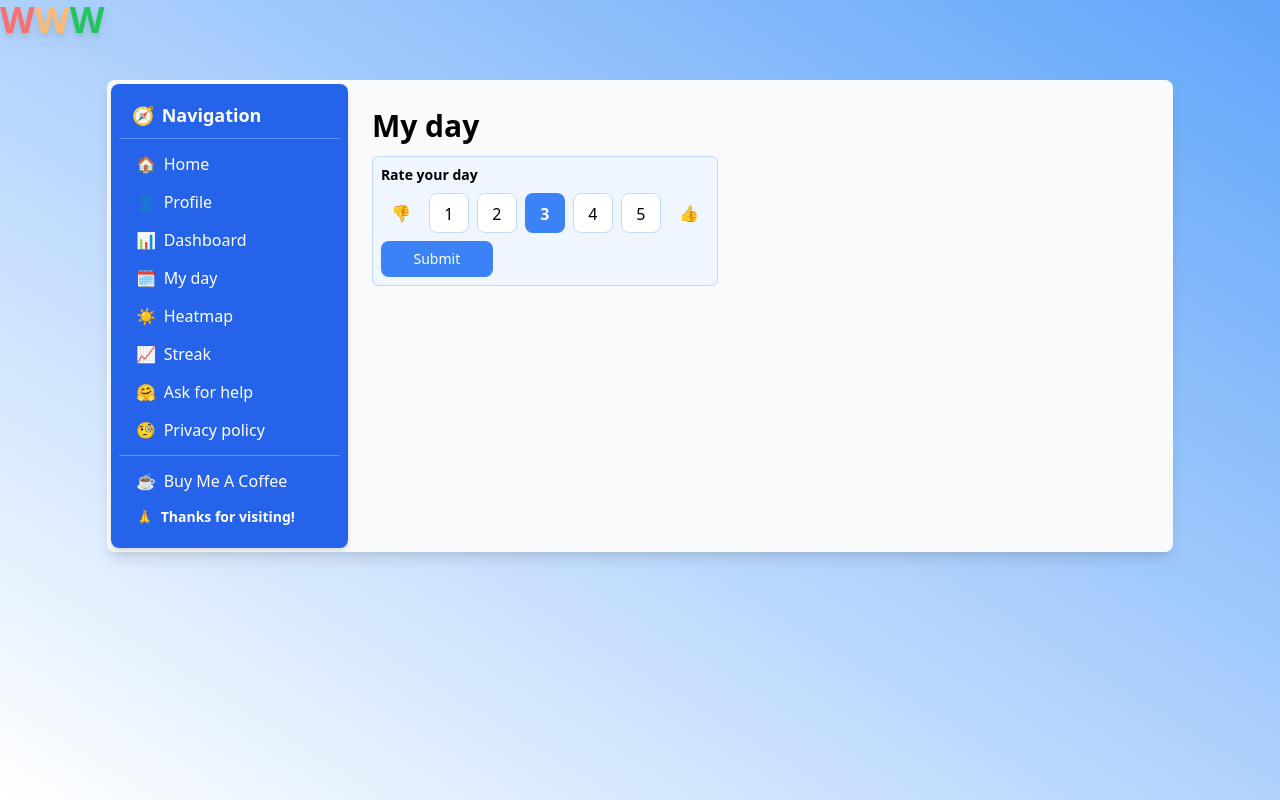
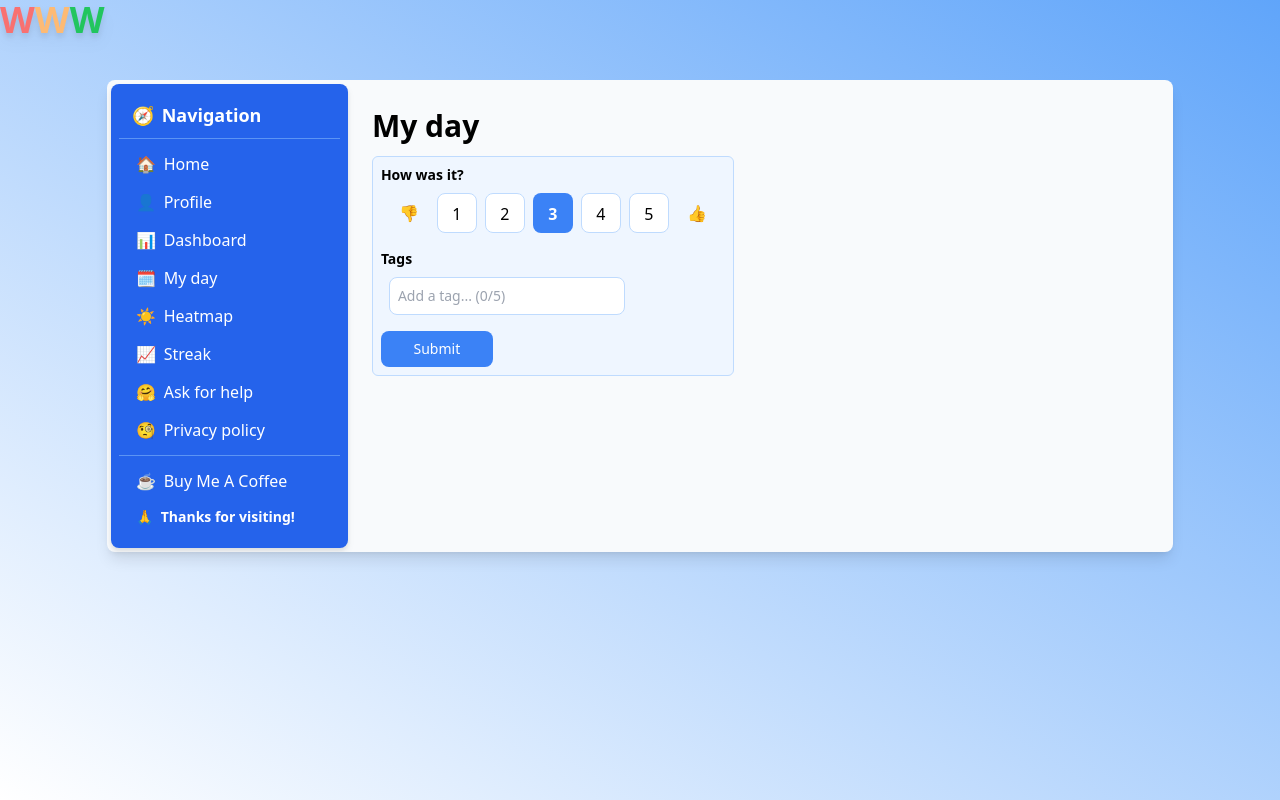
Before and after one commit to parradam/wellwellwell, a React (Vite) app in the folder client/: page /my-day in a window 1280 px wide. Built offline with nearby package versions, Linux system fonts and the light colour scheme.

Commit message:
add tag input, create and delete tags, validation, styling

```diff
--- a/client/src/pages/MyDay.jsx
+++ b/client/src/pages/MyDay.jsx
@@ -4,14 +4,19 @@ import { addWellnessData } from '../api/wellness'
 
 const MyDay = () => {
     const scores = [1, 2, 3, 4, 5]
+    const tagLimit = 5
+
     const [selectedScore, setSelectedScore] = useState(3)
     const [formSubmitted, setFormSubmitted] = useState(false)
+    const [currentTag, setCurrentTag] = useState('')
+    const [tags, setTags] = useState([])
 
     const handleSubmit = async (event) => {
         event.preventDefault()
         const data = {
             date: new Date().toISOString(),
             score: selectedScore,
+            tags,
         }
         try {
             await addWellnessData(data)
@@ -21,6 +26,36 @@ const MyDay = () => {
         }
     }
 
+    const handleTagChange = (event) => {
+        setCurrentTag(event.target.value)
+    }
+
+    const isTagValid = (tag) => {
+        const cleansedTag = tag.trim().toLowerCase()
+        const lowercaseTags = tags.map((tag) => tag.toLowerCase())
+        return lowercaseTags.includes(cleansedTag)
+    }
+
+    const handleTagAdd = (event) => {
+        const separators = [',', ' ', 'Tab']
+        const trimmedTag = currentTag.trim()
+
+        if (
+            separators.includes(event.key) &&
+            trimmedTag.length &&
+            !isTagValid(currentTag)
+        ) {
+            event.preventDefault()
+            setTags((prevState) => [...prevState, trimmedTag])
+            setCurrentTag('')
+        }
+    }
+
+    const handleTagDelete = (tagToDelete) => {
+        const remainingTags = tags.filter((tag) => tag !== tagToDelete)
+        setTags(remainingTags)
+    }
+
     return (
         <ContentWrapper>
             <div>
@@ -28,8 +63,9 @@ const MyDay = () => {
             </div>
             <form onSubmit={handleSubmit}>
                 <div className="flex flex-col gap-2 w-min p-2 border border-blue-200 rounded-md bg-blue-50">
-                    <p className="text-sm font-semibold">Rate your day</p>
-                    <div className="flex md:grid-flow-col space-x-2">
+                    <div>
+                        <h2 className="text-sm font-semibold">How was it?</h2>
+                        <div className="flex md:grid-flow-col space-x-2 p-2">
                             <div className="flex justify-center items-center w-10 h-10 p-1">
                                 👎
                             </div>
@@ -60,6 +96,40 @@ const MyDay = () => {
                                 👍
                             </div>
                         </div>
+                    </div>
+                    <div>
+                        <h2 className="text-sm font-semibold">Tags</h2>
+                        <div className="flex flex-wrap gap-2 p-2">
+                            {tags.map((tag) => (
+                                <div
+                                    key={tag}
+                                    className="text-sm p-2 rounded-lg border border-blue-200 bg-white"
+                                >
+                                    <span className="text-blue-500">
+                                        {tag}{' '}
+                                    </span>
+                                    <span
+                                        onClick={() => handleTagDelete(tag)}
+                                        className="cursor-pointer p-1 hover:text-red-500"
+                                    >
+                                        ⌫
+                                    </span>
+                                </div>
+                            ))}
+                            <input
+                                name="tags"
+                                type="text"
+                                placeholder={`Add a tag... (${tags.length}/${tagLimit})`}
+                                disabled={tags.length >= tagLimit}
+                                value={currentTag}
+                                maxLength={20}
+                                size={22}
+                                className="text-sm p-2 rounded-lg border border-blue-200"
+                                onChange={handleTagChange}
+                                onKeyDown={handleTagAdd}
+                            />
+                        </div>
+                    </div>
                     <div>
                         <button
                             type="submit"
```
Lines whose indentation alone changed are shown as unchanged.
